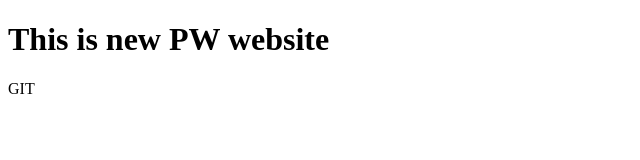
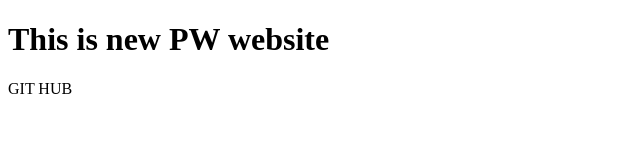
Before and after one commit to Satishsingh9/pwlivetest, a plain HTML site: page index.html in a window 1280 px wide. Shown: the full height of the page, 0-640 px from the left. Drawn offline with Linux system fonts and the light colour scheme.

```diff
--- a/index.html
+++ b/index.html
@@ -8,7 +8,7 @@
 <body>
   <h1>This is new PW website</h1>
   <section>
-    <span>GIT</span>
+    <span>GIT HUB</span>
   </section>
 </body>
 </html>
```
